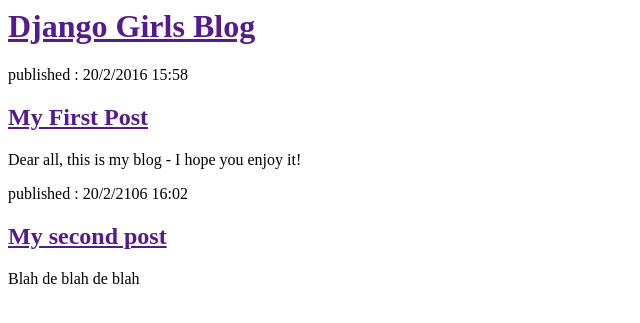
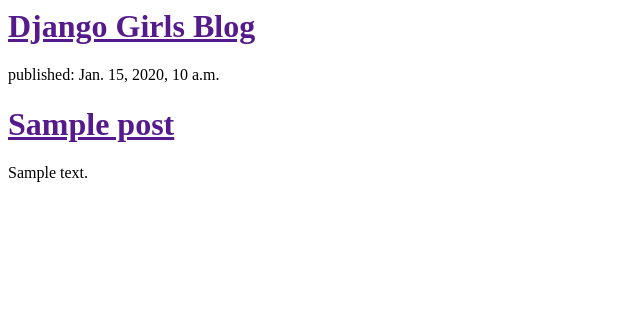
Before and after one commit to burstkey/my-first-blog, a Django app: template blog/templates/blog/post_list.html in a window 1280 px wide. Shown: the top 323 px of the page, without its empty margins (0-640 px from the left). Run offline with Django 3.2, Linux system fonts and the light colour scheme; the template is opened without the code that fills it: values that come from a table or form of the project are taken from there, others are empty; tables that the repository leaves empty hold one stand-in row (values such as "Sample post").

Commit message:
Modified templates to display posts from database.

```diff
--- a/blog/templates/blog/post_list.html
+++ b/blog/templates/blog/post_list.html
@@ -9,19 +9,12 @@
 		</div>
 
 
-		<div>
-
-			<p>published : 20/2/2016 15:58</p>
-			<h2><a href="">My First Post</a></h2>
-			<p> Dear all, this is my blog - I hope you enjoy it! </P>
-		</div>
-
-		<div>
-			<p>published : 20/2/2106 16:02</p>
-			<h2><a href="">My second post</a></h2>
-			<p> Blah de blah de blah</p>
-		</div>
-
-
+		{% for post in posts %}
+			<div>
+				<p>published: {{ post.published_date }}</p>
+				<h1><a href="">{{ post.title}} </a></h1>
+				<p>{{ post.text|linebreaks}}</p>
+			</div>
+		{% endfor %}
 	</body>
 </html>
--- a/blog/views.py
+++ b/blog/views.py
@@ -1,4 +1,8 @@
 from django.shortcuts import render
+from django.utils import timezone
+from .models import Post
 
 def post_list(request):
-	return render(request, 'blog/post_list.html',{})
+	posts = Post.objects.filter(published_date__lte=timezone.now()).order_by('published_date')
+
+	return render(request, 'blog/post_list.html',{'posts':posts})
```
Also changed, not shown: blog/models.py (+5 -5 lines).
